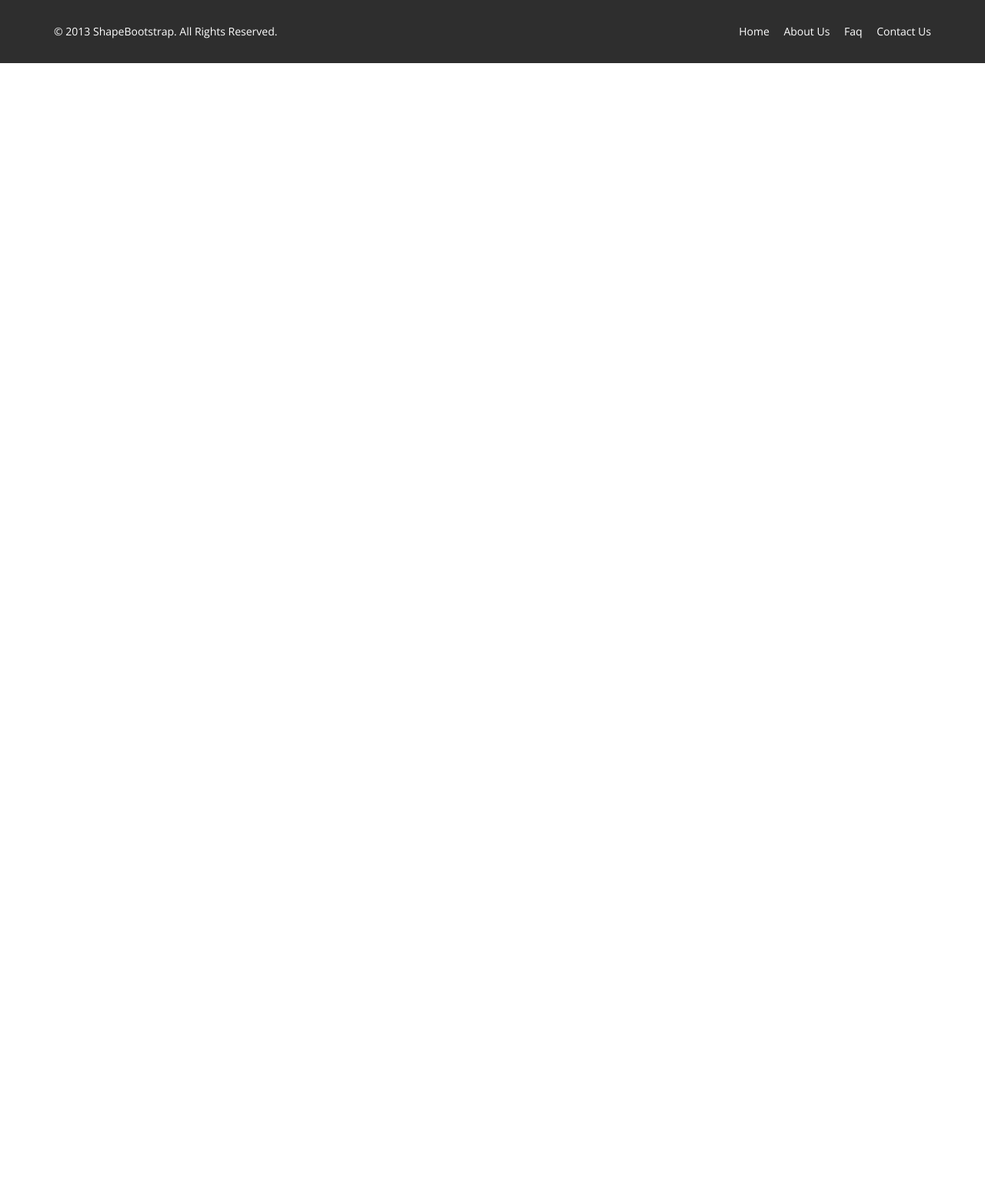
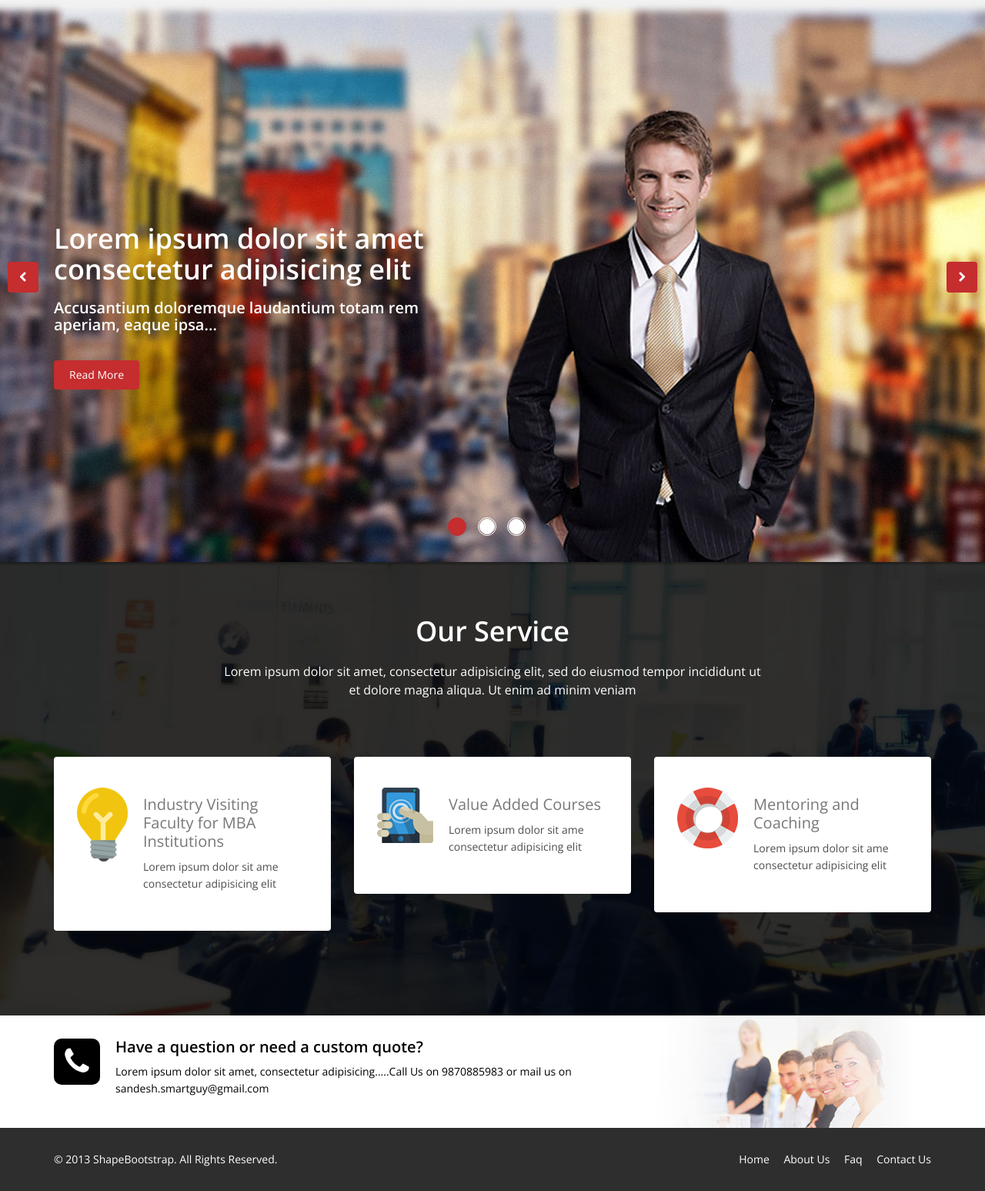
Before and after one commit to sandeshsmartguy/north-ventures, a PHP site: page /mie/index.php in a window 1280 px wide. Shown: the part 89-1636 px from the top of the page at 77% size. Before the commit the page ends 171 px from the top, so only its background shows below. Run offline with PHP 8.4, Linux system fonts and the light colour scheme.

Commit message:
create files for homepage

```diff
--- /dev/null
+++ b/mie/_include/_CTA.html
@@ -0,0 +1,17 @@
+    <section id="conatcat-info">
+        <div class="container">
+            <div class="row">
+                <div class="col-sm-8">
+                    <div class="media contact-info wow fadeInDown" data-wow-duration="1000ms" data-wow-delay="600ms">
+                        <div class="pull-left">
+                            <i class="fa fa-phone"></i>
+                        </div>
+                        <div class="media-body">
+                            <h2>Have a question or need a custom quote?</h2>
+                            <p>Lorem ipsum dolor sit amet, consectetur adipisicing.....Call Us on 9870885983 or mail us on sandesh.smartguy@gmail.com </p>
+                        </div>
+                    </div>
+                </div>
+            </div>
+        </div><!--/.container-->
+    </section><!--/#conatcat-info-->
--- /dev/null
+++ b/mie/_include/_masthead.html
@@ -0,0 +1,78 @@
+    <section id="main-slider" class="no-margin">
+        <div class="carousel slide">
+            <ol class="carousel-indicators">
+                <li data-target="#main-slider" data-slide-to="0" class="active"></li>
+                <li data-target="#main-slider" data-slide-to="1"></li>
+                <li data-target="#main-slider" data-slide-to="2"></li>
+            </ol>
+            <div class="carousel-inner">
+
+                <div class="item active" style="background-image: url(images/slider/bg1.jpg)">
+                    <div class="container">
+                        <div class="row slide-margin">
+                            <div class="col-sm-6">
+                                <div class="carousel-content">
+                                    <h1 class="animation animated-item-1">Lorem ipsum dolor sit amet consectetur adipisicing elit</h1>
+                                    <h2 class="animation animated-item-2">Accusantium doloremque laudantium totam rem aperiam, eaque ipsa...</h2>
+                                    <a class="btn-slide animation animated-item-3" href="#">Read More</a>
+                                </div>
+                            </div>
+
+                            <div class="col-sm-6 hidden-xs animation animated-item-4">
+                                <div class="slider-img">
+                                    <img src="images/slider/img1.png" class="img-responsive">
+                                </div>
+                            </div>
+
+                        </div>
+                    </div>
+                </div><!--/.item-->
+
+                <div class="item" style="background-image: url(images/slider/bg2.jpg)">
+                    <div class="container">
+                        <div class="row slide-margin">
+                            <div class="col-sm-6">
+                                <div class="carousel-content">
+                                    <h1 class="animation animated-item-1">Lorem ipsum dolor sit amet consectetur adipisicing elit</h1>
+                                    <h2 class="animation animated-item-2">Accusantium doloremque laudantium totam rem aperiam, eaque ipsa...</h2>
+                                    <a class="btn-slide animation animated-item-3" href="#">Read More</a>
+                                </div>
+                            </div>
+
+                            <div class="col-sm-6 hidden-xs animation animated-item-4">
+                                <div class="slider-img">
+                                    <img src="images/slider/img2.png" class="img-responsive">
+                                </div>
+                            </div>
+
+                        </div>
+                    </div>
+                </div><!--/.item-->
+
+                <div class="item" style="background-image: url(images/slider/bg3.jpg)">
+                    <div class="container">
+                        <div class="row slide-margin">
+                            <div class="col-sm-6">
+                                <div class="carousel-content">
+                                    <h1 class="animation animated-item-1">Lorem ipsum dolor sit amet consectetur adipisicing elit</h1>
+                                    <h2 class="animation animated-item-2">Accusantium doloremque laudantium totam rem aperiam, eaque ipsa...</h2>
+                                    <a class="btn-slide animation animated-item-3" href="#">Read More</a>
+                                </div>
+                            </div>
+                            <div class="col-sm-6 hidden-xs animation animated-item-4">
+                                <div class="slider-img">
+                                    <img src="images/slider/img3.png" class="img-responsive">
+                                </div>
+                            </div>
+                        </div>
+                    </div>
+                </div><!--/.item-->
+            </div><!--/.carousel-inner-->
+        </div><!--/.carousel-->
+        <a class="prev hidden-xs" href="#main-slider" data-slide="prev">
+            <i class="fa fa-chevron-left"></i>
+        </a>
+        <a class="next hidden-xs" href="#main-slider" data-slide="next">
+            <i class="fa fa-chevron-right"></i>
+        </a>
+    </section><!--/#main-slider-->
--- /dev/null
+++ b/mie/_include/_services.html
@@ -0,0 +1,47 @@
+    <section id="services" class="service-item">
+	   <div class="container">
+            <div class="center wow fadeInDown">
+                <h2>Our Service</h2>
+                <p class="lead">Lorem ipsum dolor sit amet, consectetur adipisicing elit, sed do eiusmod tempor incididunt ut <br> et dolore magna aliqua. Ut enim ad minim veniam</p>
+            </div>
+
+            <div class="row">
+
+                <div class="col-sm-6 col-md-4">
+                    <div class="media services-wrap wow fadeInDown">
+                        <div class="pull-left">
+                            <img class="img-responsive" src="images/services/services4.png">
+                        </div>
+                        <div class="media-body">
+                            <h3 class="media-heading">Industry Visiting Faculty for MBA Institutions</h3>
+                            <p>Lorem ipsum dolor sit ame consectetur adipisicing elit</p>
+                        </div>
+                    </div>
+                </div>
+
+                <div class="col-sm-6 col-md-4">
+                    <div class="media services-wrap wow fadeInDown">
+                        <div class="pull-left">
+                            <img class="img-responsive" src="images/services/services5.png">
+                        </div>
+                        <div class="media-body">
+                            <h3 class="media-heading">Value Added Courses</h3>
+                            <p>Lorem ipsum dolor sit ame consectetur adipisicing elit</p>
+                        </div>
+                    </div>
+                </div>
+
+                <div class="col-sm-6 col-md-4">
+                    <div class="media services-wrap wow fadeInDown">
+                        <div class="pull-left">
+                            <img class="img-responsive" src="images/services/services6.png">
+                        </div>
+                        <div class="media-body">
+                            <h3 class="media-heading">Mentoring and Coaching</h3>
+                            <p>Lorem ipsum dolor sit ame consectetur adipisicing elit</p>
+                        </div>
+                    </div>
+                </div>
+            </div><!--/.row-->
+        </div><!--/.container-->
+    </section><!--/#services-->
--- a/mie/index.php
+++ b/mie/index.php
@@ -1,5 +1,8 @@
 <?php
 include '_include/_dochead.html';
 include '_include/_nav.html';
+include '_include/_masthead.html';
+include '_include/_services.html';
+include '_include/_CTA.html';
 include '_include/_footer.html';
 ?>
```
